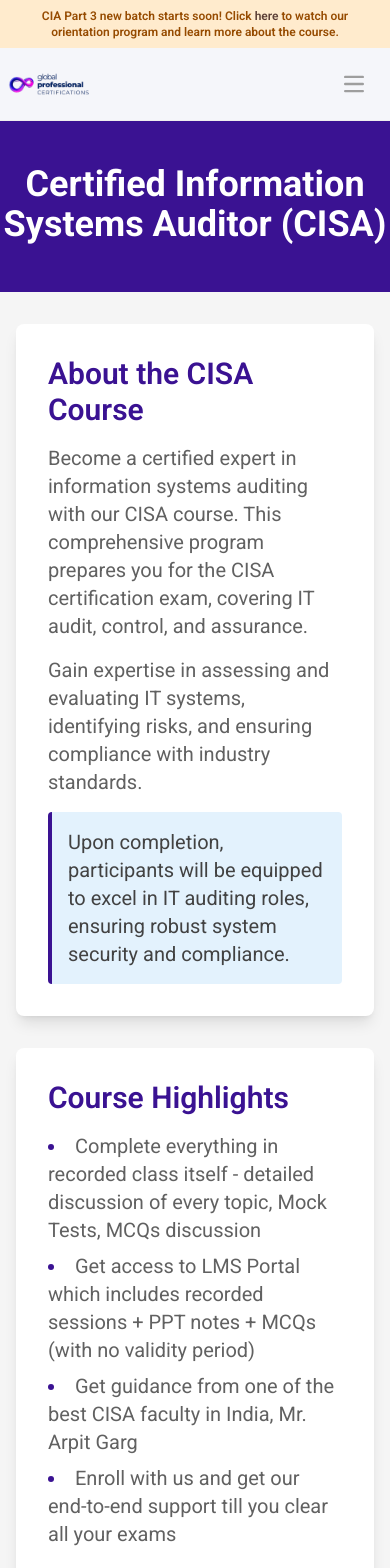
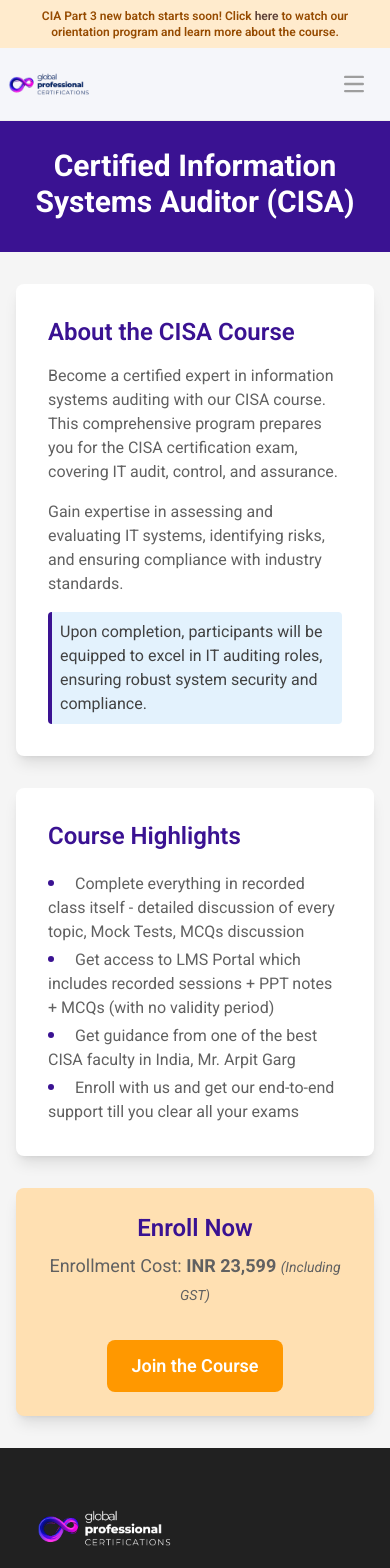
Before and after one commit to swapanmanna/gpc, a React (Vite) app: page /courses/cisa in a window 390 px wide. Shown: the top 1568 px of the page. Built offline with nearby package versions, Linux system fonts and the light colour scheme.

Commit message:
cisa page is responsive

```diff
--- a/src/components/Courses/Cisa.jsx
+++ b/src/components/Courses/Cisa.jsx
@@ -8,8 +8,8 @@ const Cisa = () => {
   return (
     <div className={`mt-[${marginTop}px] bg-gray-100 font-sans`}>
       {/* Header */}
-      <header className="bg-brand-blue text-white py-12 text-center">
-        <h1 className="text-4xl md:text-5xl font-bold">
+      <header className="bg-brand-blue text-white py-8 md:py-12 text-center">
+        <h1 className="text-3xl md:text-5xl font-bold">
           Certified Information Systems Auditor (CISA)
         </h1>
       </header>
@@ -18,17 +18,17 @@ const Cisa = () => {
       <main className="max-w-6xl mx-auto px-4 py-8">
         {/* About Section */}
         <section className="bg-white rounded-lg shadow-lg p-8 mb-8">
-          <h2 className="text-3xl md:text-5xl font-semibold text-brand-blue mb-4 md:mb-8">
+          <h2 className="text-2xl md:text-5xl font-semibold text-brand-blue mb-4 md:mb-8">
             About the CISA Course
           </h2>
-          <p className="text-gray-700 text-xl mb-4">
+          <p className="text-gray-700 text-md md:text-xl mb-4">
             Become a certified expert in information systems auditing with our CISA course. This comprehensive program prepares you for the CISA certification exam, covering IT audit, control, and assurance.
           </p>
-          <p className="text-gray-700 text-xl mb-4">
+          <p className="text-gray-700 text-md md:text-xl mb-4">
             Gain expertise in assessing and evaluating IT systems, identifying risks, and ensuring compliance with industry standards.
           </p>
-          <div className="bg-blue-50 border-l-4 border-brand-blue p-4 rounded">
-            <p className="text-gray-800 text-xl">
+          <div className="bg-blue-50 border-l-4 border-brand-blue p-2 md:p-4 rounded">
+            <p className="text-gray-800 text-md md:text-xl">
               Upon completion, participants will be equipped to excel in IT auditing roles, ensuring robust system security and compliance.
             </p>
           </div>
@@ -36,10 +36,10 @@ const Cisa = () => {
 
         {/* Course Highlights Section */}
         <section className="bg-white rounded-lg shadow-lg p-8 mb-8">
-          <h2 className="text-3xl md:text-5xl font-semibold text-brand-blue mb-4 md:mb-8">
+          <h2 className="text-2xl md:text-5xl font-semibold text-brand-blue mb-4 md:mb-8">
             Course Highlights
           </h2>
-          <ul className="list-disc list-inside text-gray-700 text-xl space-y-2">
+          <ul className="list-disc list-inside text-gray-700 text-md md:text-xl md:space-y-2">
             <li className="marker:text-brand-blue marker:text-xl">Complete everything in recorded class itself - detailed discussion of every topic, Mock Tests, MCQs discussion</li>
             <li className="marker:text-brand-blue marker:text-xl">Get access to LMS Portal which includes recorded sessions + PPT notes + MCQs (with no validity period)</li>
             <li className="marker:text-brand-blue marker:text-xl">Get guidance from one of the best CISA faculty in India, Mr. Arpit Garg</li>
@@ -48,7 +48,7 @@ const Cisa = () => {
         </section>
 
         {/* Enrollment Section */}
-        <section className="flex justify-around items-center bg-orange-100 rounded-lg shadow-lg p-8 text-center">
+        {/* <section className="flex justify-around items-center bg-orange-100 rounded-lg shadow-lg p-8 text-center">
             <div className="flex md:flex-col">
                 <h2 className="text-3xl md:text-5xl font-semibold text-brand-blue mb-4">
                     Enroll Now
@@ -64,7 +64,28 @@ const Cisa = () => {
             >
                 Join the Course
             </Link>
+        </section> */}
+
+        {/* Enrollment Section */}
+        <section className="flex flex-col md:flex-row justify-around items-center bg-orange-100 rounded-lg shadow-lg p-6 md:p-8 text-center space-y-6 md:space-y-0 md:space-x-8">
+            <div className="flex flex-col items-center md:items-start">
+                <h2 className="text-2xl sm:text-3xl md:text-5xl font-semibold text-brand-blue mb-2">
+                    Enroll Now
+                </h2>
+                <p className="text-gray-700 text-lg sm:text-xl md:text-2xl mb-2">
+                    Enrollment Cost: <span className="font-bold">INR 23,599</span>{" "}
+                    <span className="text-sm italic">(Including GST)</span>
+                </p>
+            </div>
+            <Link
+                to="https://rzp.io/rzp/VuvF84x"
+                target="_blank"
+                className="inline-block bg-orange-500 text-white py-3 px-6 rounded-lg text-lg sm:text-xl md:text-2xl font-semibold hover:bg-orange-800 transition-colors"
+            >
+                Join the Course
+            </Link>
         </section>
+
       </main>
     </div>
   );
```
Also changed, not shown: src/assets/thumbnails/Ajay-kumar-sharma-thumbnail.png (deleted), src/assets/thumbnails/Ajay-kumar-thumbnail.png.
